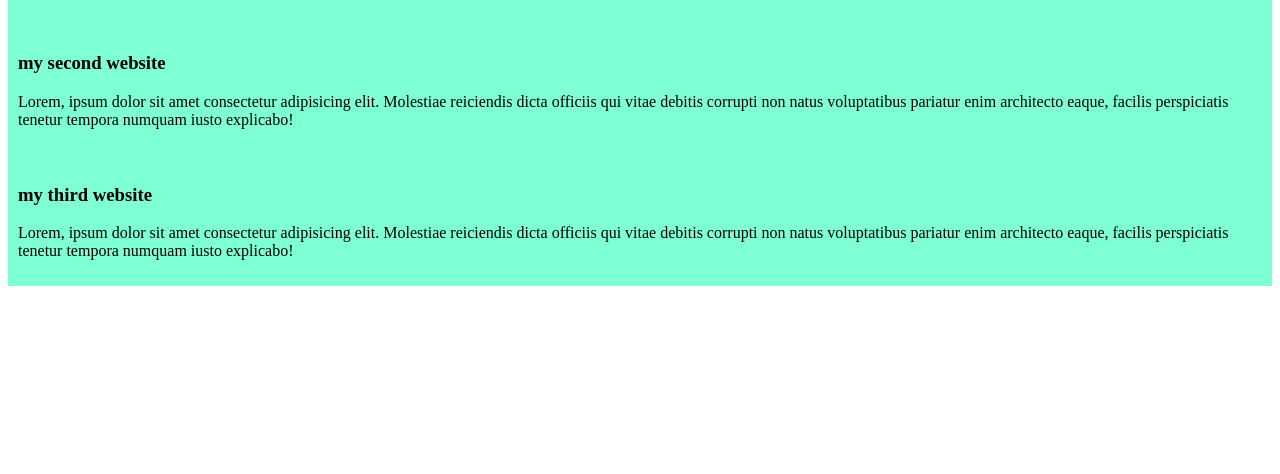
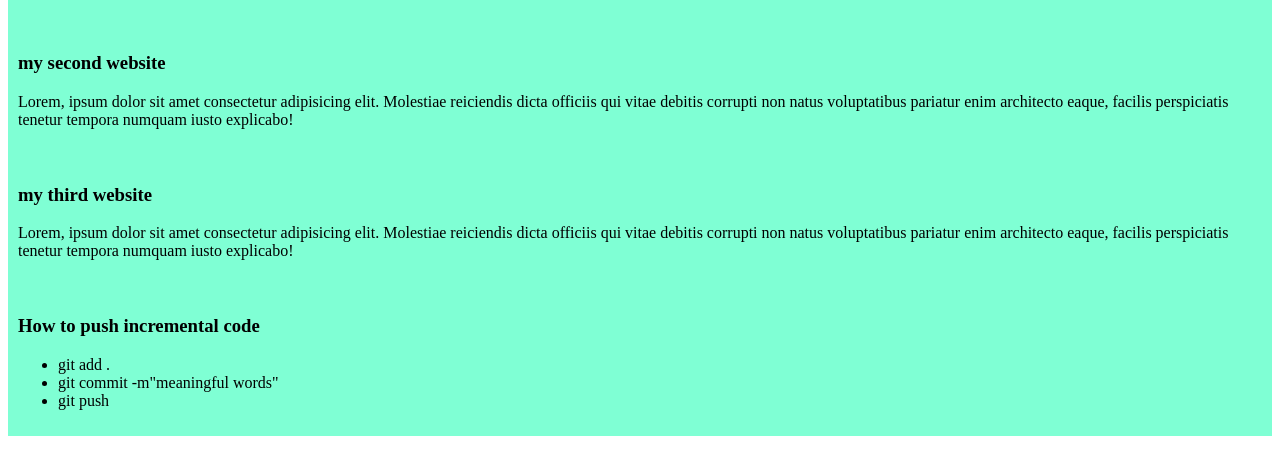
Before and after one commit to shadidniloy1/my-first-website, a plain HTML site: page index.html in a window 1280 px wide. Shown: the part 116-590 px from the top of the page. Drawn offline with Linux system fonts and the light colour scheme.

Commit message:
fourh commit

```diff
--- a/index.html
+++ b/index.html
@@ -19,6 +19,14 @@
         <h3>my third website</h3>
         <p>Lorem, ipsum dolor sit amet consectetur adipisicing elit. Molestiae reiciendis dicta officiis qui vitae debitis corrupti non natus voluptatibus pariatur enim architecto eaque, facilis perspiciatis tenetur tempora numquam iusto explicabo!</p>
     </div>
+    <div>
+        <h3>How to push incremental code</h3>
+        <ul>
+            <li>git add .</li>
+            <li>git commit -m"meaningful words"</li>
+            <li>git push</li>
+        </ul>
+    </div>
 
 </body>
 </html>
```
